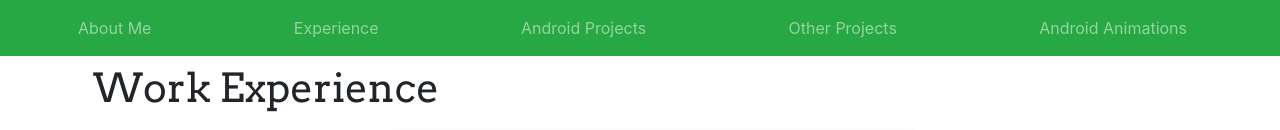
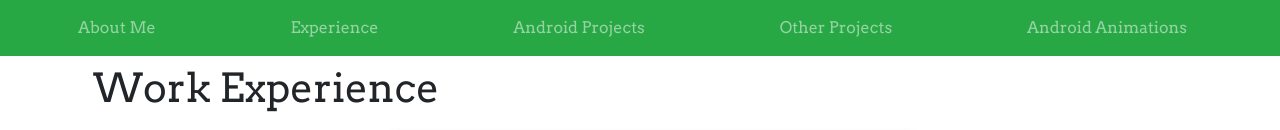
Before and after one commit to rohitksingh/Portfolio, a React (Create React App) app in the folder app/: page /experience in a window 1280 px wide. Shown: the top 130 px of the page. Built offline with nearby package versions, Linux system fonts and the light colour scheme.

Commit message:
Added fonts to navbar

```diff
--- a/app/src/components/NavigationBar/navbar.css
+++ b/app/src/components/NavigationBar/navbar.css
@@ -0,0 +1,8 @@
+.navbar-container{
+    font-family: 'MyFont';
+}
+
+@font-face {
+    font-family: 'MyFont';
+    src: url(../../static/Arvo-Regular.ttf);
+}
--- a/app/src/components/NavigationBar/navbar.js
+++ b/app/src/components/NavigationBar/navbar.js
@@ -1,9 +1,10 @@
 import React from 'react'
 import {Navbar, Nav} from 'react-bootstrap'
+import '../NavigationBar/navbar.css'
 
 function NavigationBar(){
     return(
-        <Navbar collapseOnSelect expand="md" bg="success" variant="dark">
+        <Navbar className='navbar-container' collapseOnSelect expand="md" bg="success" variant="dark">
         <Navbar.Toggle aria-controls="responsive-navbar-nav" />
         <Navbar.Collapse id="responsive-navbar-nav">
             <Nav className="mr-auto container">
```
